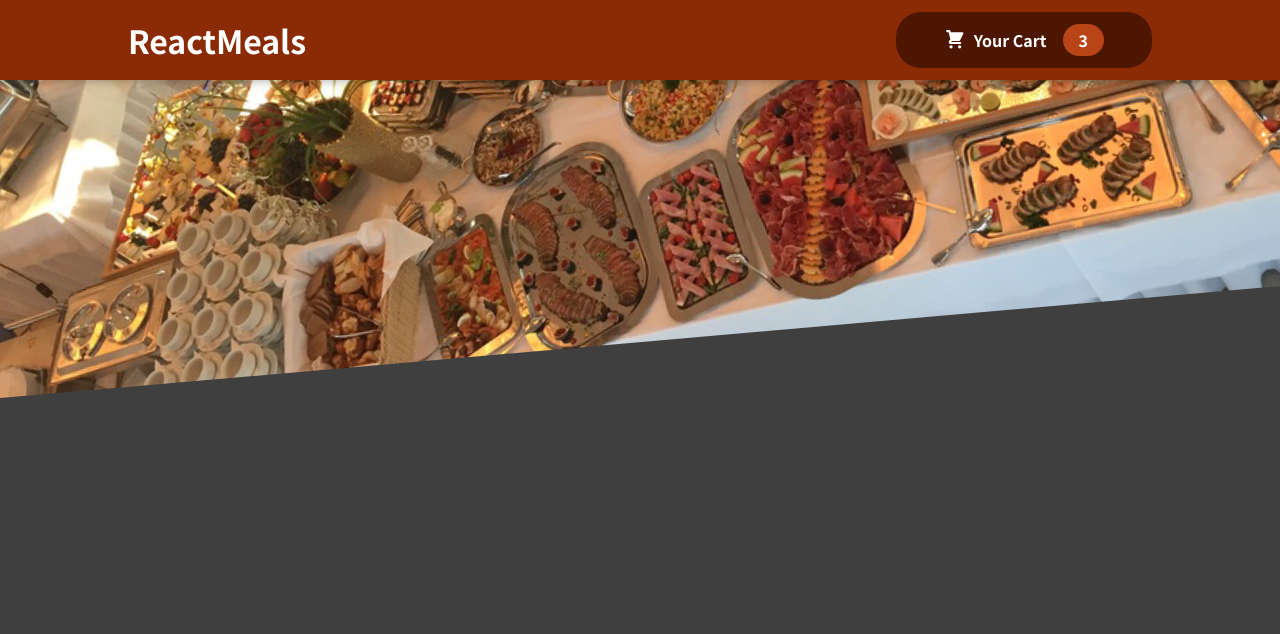
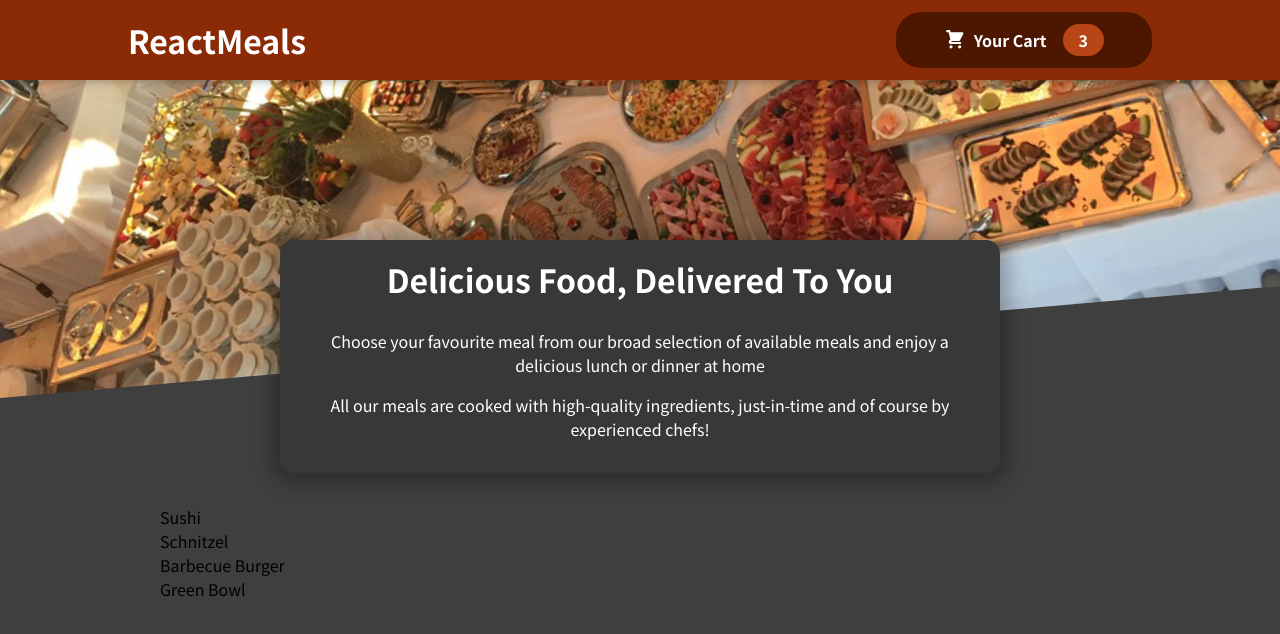
Before and after one commit to Smoopfrog/food-app, a React (Create React App) app: page / in a window 1280 px wide. Shown: the top 634 px of the page. Built offline with nearby package versions, Linux system fonts and the light colour scheme.

Commit message:
create meals component and add to app.js

```diff
--- a/src/App.js
+++ b/src/App.js
@@ -1,10 +1,14 @@
 import { Fragment } from "react";
 import Header from "./components/Layout/Header";
+import Meals from "./components/Meals/Meals";
 
 function App() {
   return (
     <Fragment>
       <Header />
+      <main>
+        <Meals />
+      </main>
     </Fragment>
   );
 }
--- a/src/components/Meals/Meals.js
+++ b/src/components/Meals/Meals.js
@@ -1,5 +1,14 @@
-const Meals = props => {
+import { Fragment } from "react";
+import AvailableMeals from "./AvailableMeals";
+import MealsSummary from "./MealsSummary";
 
-}
+const Meals = () => {
+  return (
+    <Fragment>
+      <MealsSummary />
+      <AvailableMeals />
+    </Fragment>
+  );
+};
 
 export default Meals;
```
